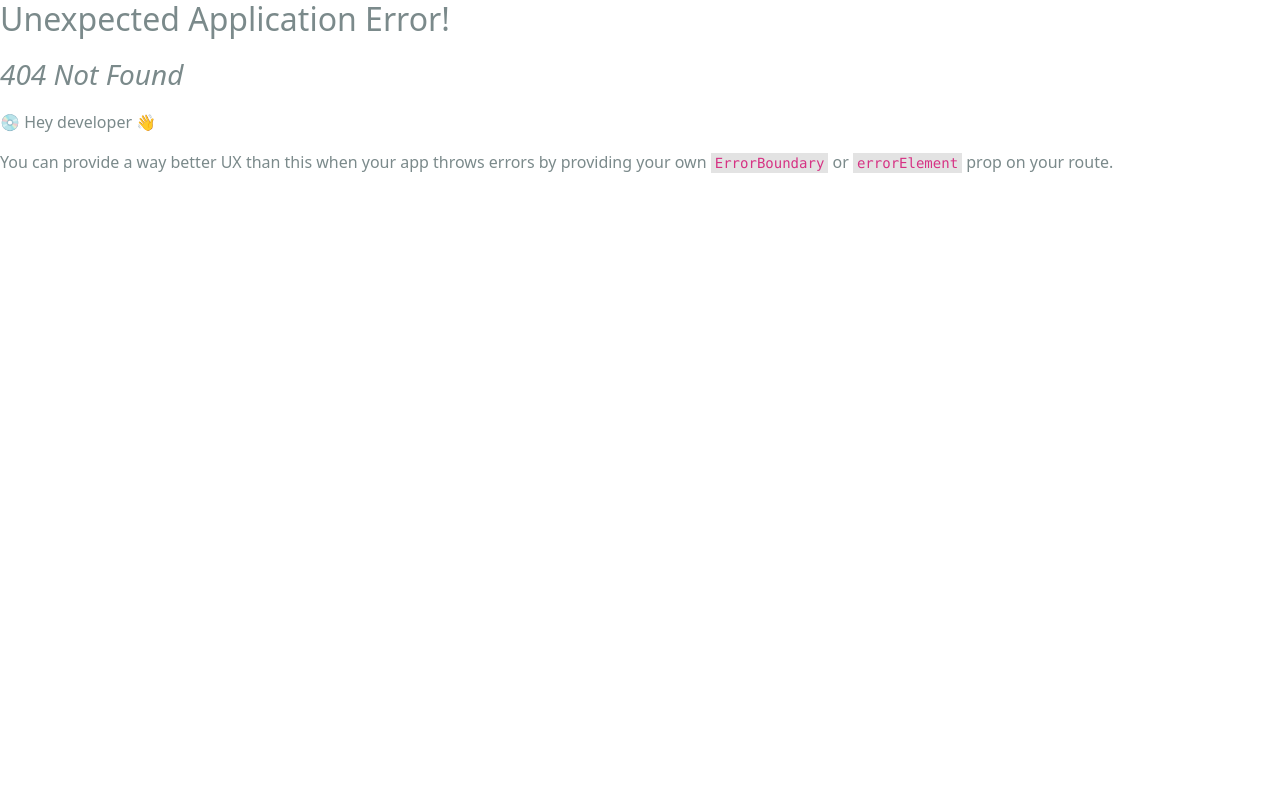
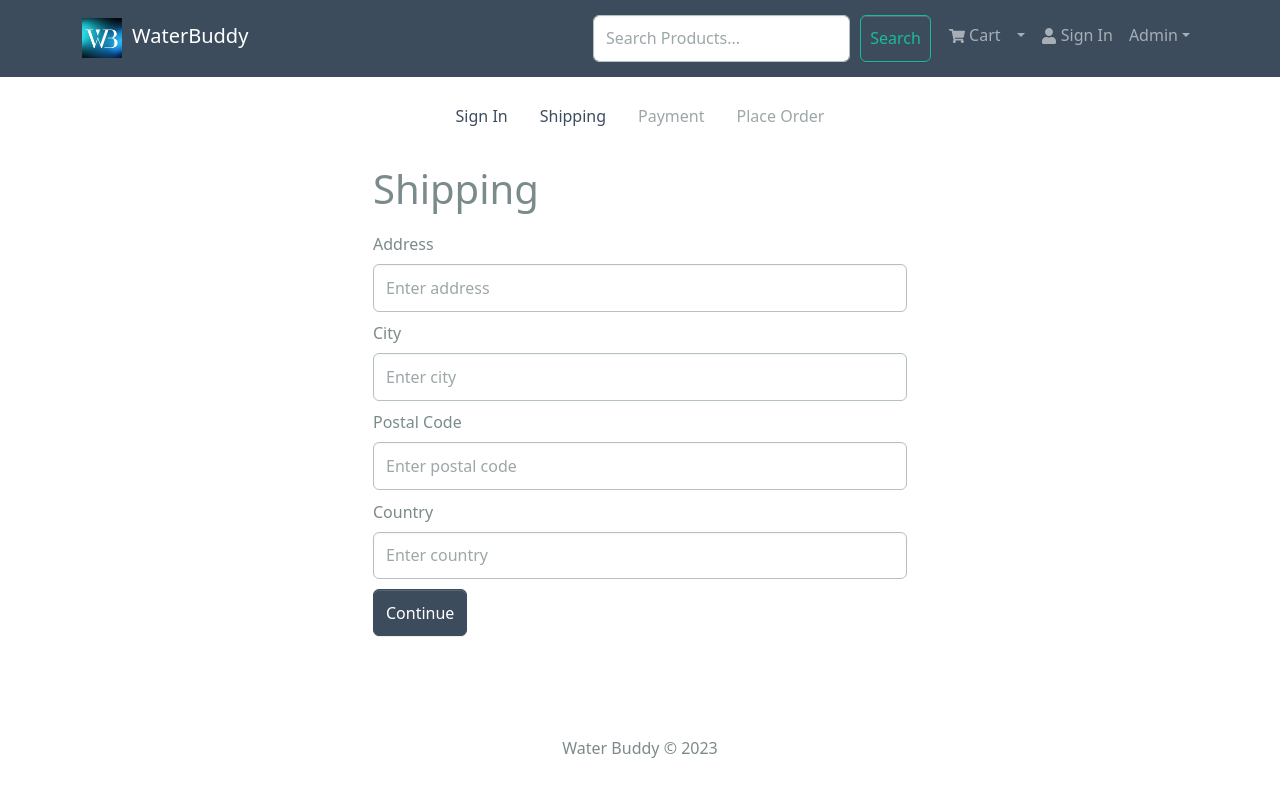
Before and after one commit to devSAK/Pizza-Buddy, a React (Create React App) app in the folder frontend/: page /shipping in a window 1280 px wide. Before the commit this address had no page. Shown: the top 796 px of the page. Built offline with nearby package versions, Linux system fonts and the light colour scheme; sample sign-in values are in the browser's storage.

Commit message:
Added ShippingScreen Component

```diff
--- /dev/null
+++ b/frontend/src/components/CheckoutSteps.js
@@ -0,0 +1,51 @@
+import React from "react";
+import { Nav, NavLink, NavItem } from "react-bootstrap";
+import { LinkContainer } from "react-router-bootstrap";
+
+const CheckoutSteps = ({ step1, step2, step3, step4 }) => {
+  return (
+    <Nav className="justify-content-center mb-4">
+      <NavItem>
+        {step1 ? (
+          <LinkContainer to="/login">
+            <NavLink>Sign In</NavLink>
+          </LinkContainer>
+        ) : (
+          <NavLink disabled>Sign In</NavLink>
+        )}
+      </NavItem>
+
+      <NavItem>
+        {step2 ? (
+          <LinkContainer to="/shipping">
+            <NavLink>Shipping</NavLink>
+          </LinkContainer>
+        ) : (
+          <NavLink disabled>Shipping</NavLink>
+        )}
+      </NavItem>
+
+      <NavItem>
+        {step3 ? (
+          <LinkContainer to="/payment">
+            <NavLink>Payment</NavLink>
+          </LinkContainer>
+        ) : (
+          <NavLink disabled>Payment</NavLink>
+        )}
+      </NavItem>
+
+      <NavItem>
+        {step4 ? (
+          <LinkContainer to="/placeorder">
+            <NavLink>Place Order</NavLink>
+          </LinkContainer>
+        ) : (
+          <NavLink disabled>Place Order</NavLink>
+        )}
+      </NavItem>
+    </Nav>
+  );
+};
+
+export default CheckoutSteps;
--- a/frontend/src/index.js
+++ b/frontend/src/index.js
@@ -23,6 +23,7 @@
 import ProductScreen from "./screens/ProductScreen";
 import PrivateRoute from "./components/PrivateRoute";
 import ProfileScreen from "./screens/ProfileScreen";
+import ShippingScreen from "./screens/ShippingScreen";
 
 const router = createBrowserRouter(
   createRoutesFromElements(
@@ -39,6 +40,7 @@
       <Route path="/login" element={<LoginScreen />} />
       <Route path="/register" element={<RegisterScreen />} />
       <Route path="" element={<PrivateRoute />}>
+        <Route path="/shipping" element={<ShippingScreen />} />
         <Route path="/profile" element={<ProfileScreen />} />
       </Route>
     </Route>
--- /dev/null
+++ b/frontend/src/screens/ShippingScreen.js
@@ -0,0 +1,86 @@
+import { useState } from "react";
+import { Form, Button } from "react-bootstrap";
+import { useDispatch, useSelector } from "react-redux";
+import { useNavigate } from "react-router-dom";
+import FormContainer from "../components/FormContainer";
+import CheckoutSteps from "../components/CheckoutSteps";
+import { saveShippingAddress } from "../slices/cartSlice";
+
+const ShippingScreen = () => {
+  const cart = useSelector((state) => state.cart);
+  const { shippingAddress } = cart;
+
+  const [address, setAddress] = useState(shippingAddress.address || "");
+  const [city, setCity] = useState(shippingAddress.city || "");
+  const [postalCode, setPostalCode] = useState(
+    shippingAddress.postalCode || ""
+  );
+  const [country, setCountry] = useState(shippingAddress.country || "");
+
+  const dispatch = useDispatch();
+  const navigate = useNavigate();
+
+  const submitHandler = (e) => {
+    e.preventDefault();
+    dispatch(saveShippingAddress({ address, city, postalCode, country }));
+    navigate("/payment");
+  };
+
+  return (
+    <FormContainer>
+      <CheckoutSteps step1 step2 />
+      <h1>Shipping</h1>
+      <Form onSubmit={submitHandler}>
+        <Form.Group className="my-2" controlId="address">
+          <Form.Label>Address</Form.Label>
+          <Form.Control
+            type="text"
+            placeholder="Enter address"
+            value={address}
+            required
+            onChange={(e) => setAddress(e.target.value)}
+          ></Form.Control>
+        </Form.Group>
+
+        <Form.Group className="my-2" controlId="city">
+          <Form.Label>City</Form.Label>
+          <Form.Control
+            type="text"
+            placeholder="Enter city"
+            value={city}
+            required
+            onChange={(e) => setCity(e.target.value)}
+          ></Form.Control>
+        </Form.Group>
+
+        <Form.Group className="my-2" controlId="postalCode">
+          <Form.Label>Postal Code</Form.Label>
+          <Form.Control
+            type="text"
+            placeholder="Enter postal code"
+            value={postalCode}
+            required
+            onChange={(e) => setPostalCode(e.target.value)}
+          ></Form.Control>
+        </Form.Group>
+
+        <Form.Group className="my-2" controlId="country">
+          <Form.Label>Country</Form.Label>
+          <Form.Control
+            type="text"
+            placeholder="Enter country"
+            value={country}
+            required
+            onChange={(e) => setCountry(e.target.value)}
+          ></Form.Control>
+        </Form.Group>
+
+        <Button type="submit" variant="primary">
+          Continue
+        </Button>
+      </Form>
+    </FormContainer>
+  );
+};
+
+export default ShippingScreen;
```
